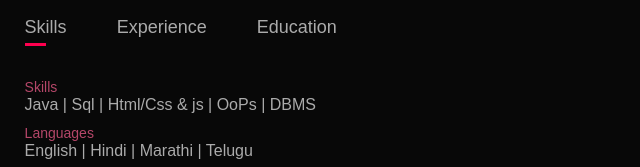
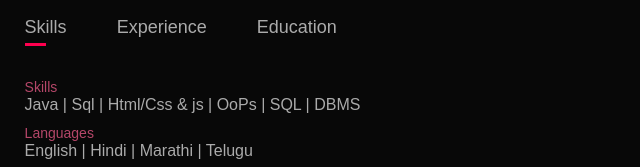
Before and after one commit to Satishkumar-Jadhav21/-Project_1_Portfolio-Website, a plain HTML site: page Summer Project/index.html in a window 1280 px wide. Shown: the part 1002-1169 px from the top of the page, 513-1153 px from the left. Drawn offline with Linux system fonts and the light colour scheme.

Commit message:
Update index.html
Skill Added

```diff
--- a/Summer Project/index.html
+++ b/Summer Project/index.html
@@ -48,7 +48,7 @@
                     </div>
                     <div class="tab-contents active-tab" id="Skills">
                         <ul>
-                            <li><span>Skills</span><br>Java | Sql | Html/Css & js | OoPs | DBMS</li>
+                            <li><span>Skills</span><br>Java | Sql | Html/Css & js | OoPs | SQL | DBMS</li>
                             <li><span>Languages</span><br>English | Hindi | Marathi | Telugu </li>
                             <li><span>Interpersonal Skills</span><br>Teamwork | Communication</li>
                         </ul>
```
